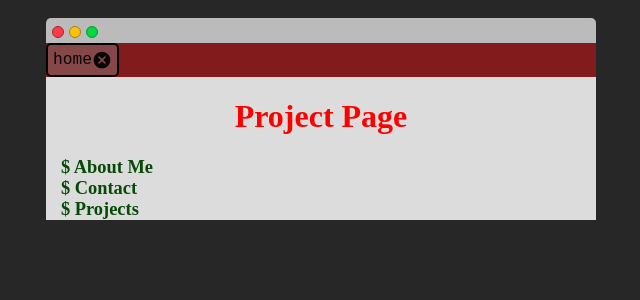
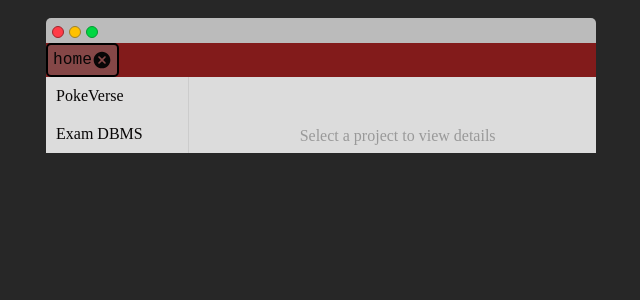
Before and after one commit to VaibhavBaheti28/Portfolio, a Next.js app: page /projects in a window 1280 px wide. Shown: the top 300 px of the page, without its empty margins (319-959 px from the left). Built offline with nearby package versions, Linux system fonts and the light colour scheme.

Commit message:
Random page descriptions

```diff
--- a/pages/about.tsx
+++ b/pages/about.tsx
@@ -30,8 +30,8 @@ const About = () => {
           <h1 style={{ color: "red" }}>About Page</h1>
         </div>
         <div style={{fontFamily: "Arial , san-serif", textAlign: "center"}}>
-          <h1 style={{fontSize: "28px", fontWeight: "700"}}>Welcome to my portfolio!</h1>
-          <p style={{fontSize: "16px", lineHeight: "1.5", margin: "20px auto", maxWidth: "600px"}}>
+          <h1 style={{fontSize: "28px", fontWeight: "500"}}>Welcome to my portfolio!</h1>
+          <p style={{fontSize: "16px", lineHeight: "1.5", margin: "20px auto", maxWidth: "450px"}}>
             &emsp; With a passion for web development and extensive experience, I
             specialize in crafting visually appealing and intuitive websites. I
             possess expertise in front-end and back-end development, utilizing
--- a/pages/projects.tsx
+++ b/pages/projects.tsx
@@ -1,49 +1,101 @@
-
 import React, { useState, useContext } from "react";
-import { links as Links, nav_ul, nav, centre, span, left } from "../src/screens/homepage/styles";
+import {
+  links as Links,
+  nav_ul,
+  nav,
+  centre,
+  span,
+  left,
+} from "../src/screens/homepage/styles";
 
 import { useRouter } from "next/router";
 import { myContext } from "@/src/modules/App-context";
 import HomePage from "@/src/screens/homepage";
 import Terminal from "@/src/modules/terminal";
 import { Header } from "@/src/modules/Components/header";
+
+interface Project {
+  id: number;
+  name: string;
+  description: string;
+}
+
+const projects: Project[] = [
+  {
+    id: 1,
+    name: "PokeVerse",
+    description: `A React application with a focus on deployment and hosting the website on Git Pages. a React application hosted on Git Pages to showcase a collection of Pokémon cards along with detailed
+    information about each Pokémon. Demonstrated proficiency in React, API integration, and front-end development
+    in a real-world project `,
+  },
+  {
+    id: 2,
+    name: "Exam DBMS",
+    description: `Developed a Python application with a graphical user interface (GUI) using the Tkinter library and integrated
+    it with MySQL using the Python Connector. Created an intuitive and user-friendly interface for efficient data
+    entry, retrieval, and manipulation. Utilized Tkinter’s widget toolkit to design interactive elements such as buttons,
+    menus, and forms. Employed the MySQL Python Connector to establish a connection between the application
+    and the MySQL database, enabling seamless data integration.`,
+  },
+  // Add more projects as needed
+];
+
 const Project = () => {
+  const router = useRouter();
 
-  const {tabs} =useContext(myContext);
-  const router = useRouter();
-  const onClickTab = (val: string) => {
-    console.log(val);
-    //setTabHandler(val);
-    tabs.push(val);
-    router.push(`/${val}`);
+  const [selectedProject, setSelectedProject] = useState<Project | null>(null);
+
+  const handleProjectClick = (project: Project) => {
+    setSelectedProject(project);
   };
+
   return (
     <Terminal>
       <Links>
         <Header />
-        <div style={{alignSelf: "center"}}>
-          <h1 style={{ color: "red" }}>Project Page</h1>
+        <div style={{ display: "flex" }}>
+          <div
+            style={{
+              flex: "1",
+              paddingRight: "10px",
+              borderRight: "1px solid #ccc",
+            }}
+          >
+            {projects.map((project) => (
+              <div
+                key={project.id}
+                style={{
+                  padding: "10px",
+                  cursor: "pointer",
+                  ...(selectedProject === project
+                    ? { backgroundColor: "f0f0f0" }
+                    : {}),
+                }}
+                onClick={() => handleProjectClick(project)}
+              >
+                {project.name}
+              </div>
+            ))}
+          </div>
+          <div style={{ flex: "3", paddingLeft: "10px" }}>
+            {selectedProject ? (
+              <div>
+                <h3>{selectedProject.name}</h3>
+                <p>{selectedProject.description}</p>
+              </div>
+            ) : (
+              <div
+                style={{
+                  marginTop: "50px",
+                  textAlign: "center",
+                  color: "#999",
+                }}
+              >
+                Select a project to view details
+              </div>
+            )}
+          </div>
         </div>
-          <div className={nav}>
-            <div className={nav_ul}>
-              <div className={`${left}`}>
-                <div onClick={() => onClickTab("about")}>
-                  <span className={`${span}`}>$ About Me</span>
-                </div>
-              </div>
-              <div className={`${left}`}>
-                <div onClick={() => onClickTab("contact")}>
-                  <span className={`${span}`}>$ Contact</span>
-                </div>
-              </div>
-              <div className={`${left}`}>
-                <div onClick={() => onClickTab("projects")}>
-                  <span className={`${span}`}>$ Projects</span>
-                </div>
-              </div>
-            </div>
-          </div>
-
       </Links>
     </Terminal>
   );
--- a/src/screens/homepage/styles.tsx
+++ b/src/screens/homepage/styles.tsx
@@ -65,6 +65,7 @@ export const fakeMenu = css`
   border-top-left-radius: 5px;
 `;
 
+
 export const fakeScreen = css`
   background-color: #151515;
   box-sizing: border-box;
```
Also changed, not shown: pages/contact.tsx (+1 -7 lines).
